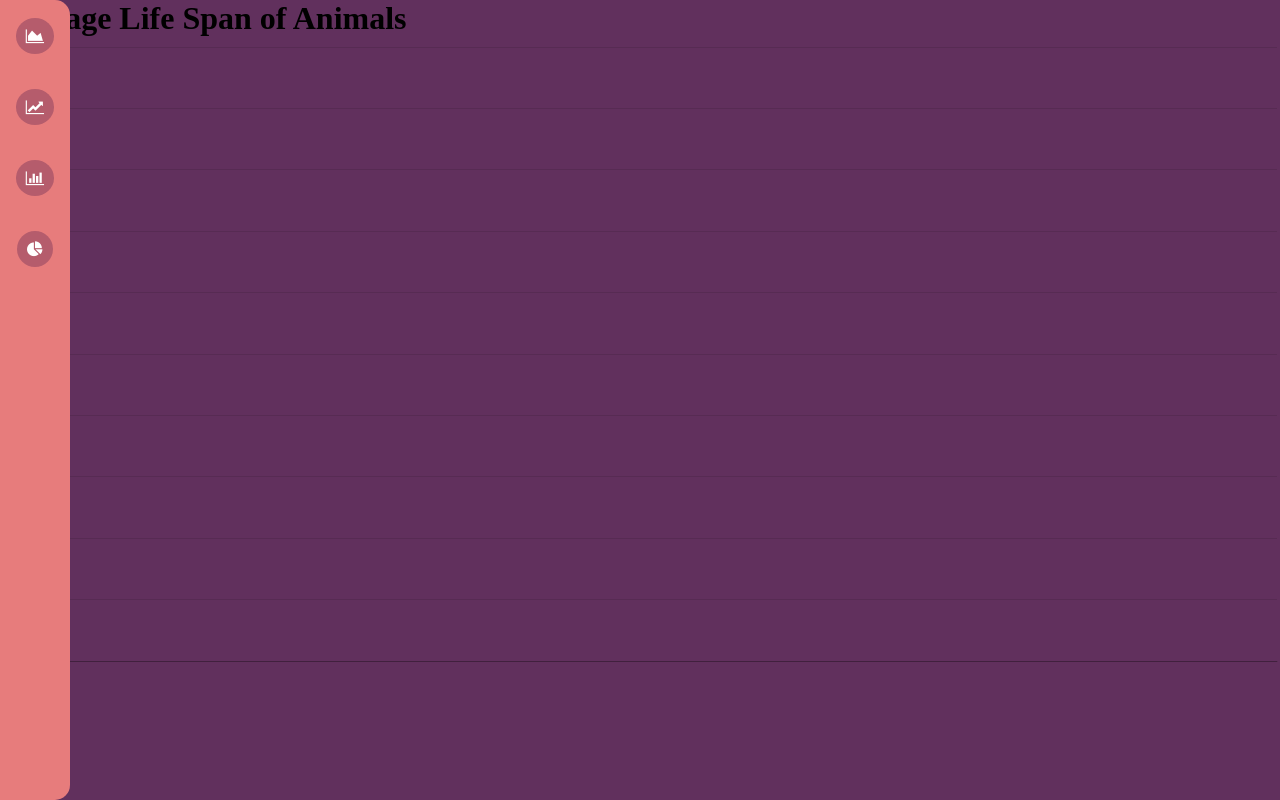
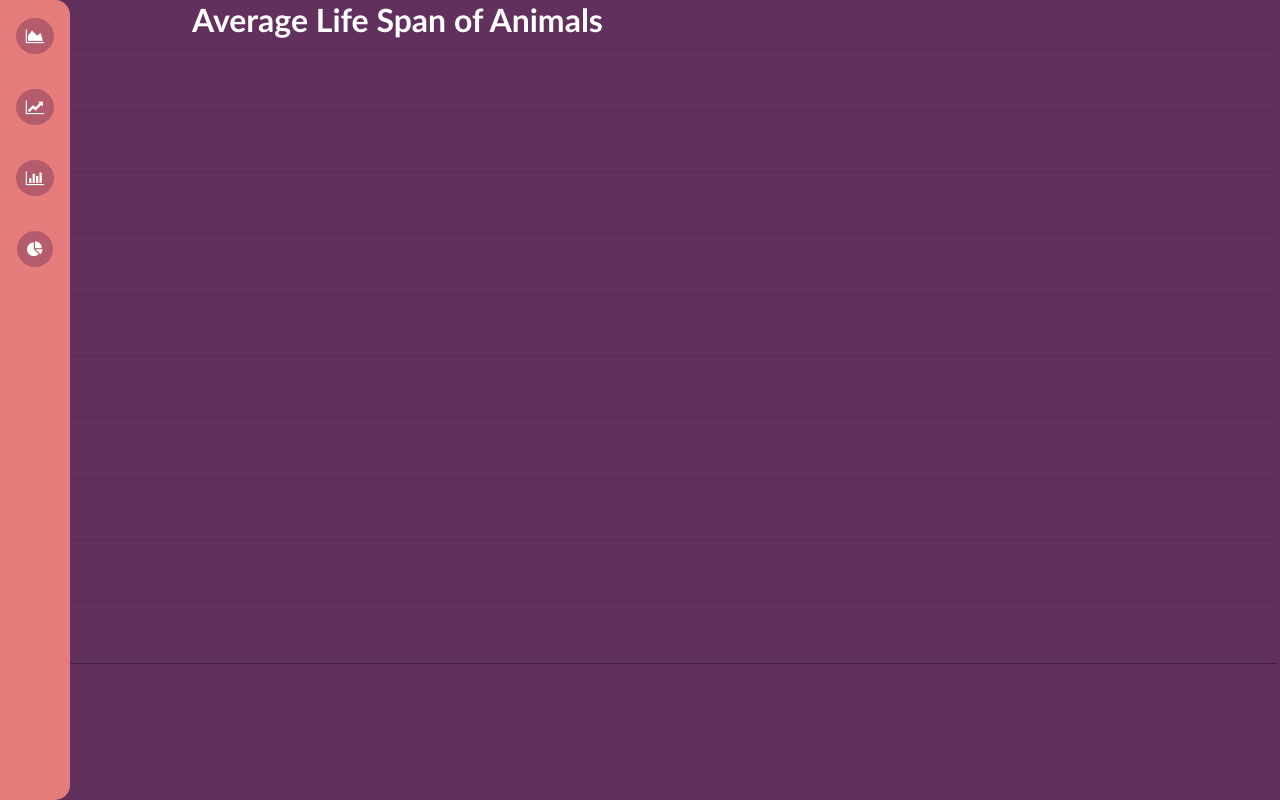
Before and after one commit to talopl/anaylituca, a website built with Parcel: page src/index.html in a window 1280 px wide. Built offline with nearby package versions, Linux system fonts and the light colour scheme.

Commit message:
styled the title

```diff
--- a/src/index.html
+++ b/src/index.html
@@ -22,8 +22,9 @@
       <i class="fa fa-bar-chart chart-type"></i>
       <i class="fa fa-pie-chart chart-type"></i>
     </nav>
-    <h1 class="title">Average Life Span of Animals</h1>
+
     <main>
+      <h1 class="title">Average Life Span of Animals</h1>
       <section class="graph" name="graph">
         <canvas id="graph"></canvas>
       </section>
--- a/src/styles.scss
+++ b/src/styles.scss
@@ -17,6 +17,12 @@ body {
   margin: 0px;
   padding: 0px;
   overflow-x: hidden;
+}
+
+.title {
+  margin-left: 15%;
+  color: #fff;
+  font-family: "Gill Sans", "Gill Sans MT", Calibri, "Trebuchet MS", sans-serif;
 }
 
 .icons-nav {
@@ -47,3 +53,9 @@ body {
     }
   }
 }
+
+@media only screen and (max-width: 560px) {
+  .title {
+    display: none;
+  }
+}
```
Also changed, not shown: dist/index.html, 2 other files.
